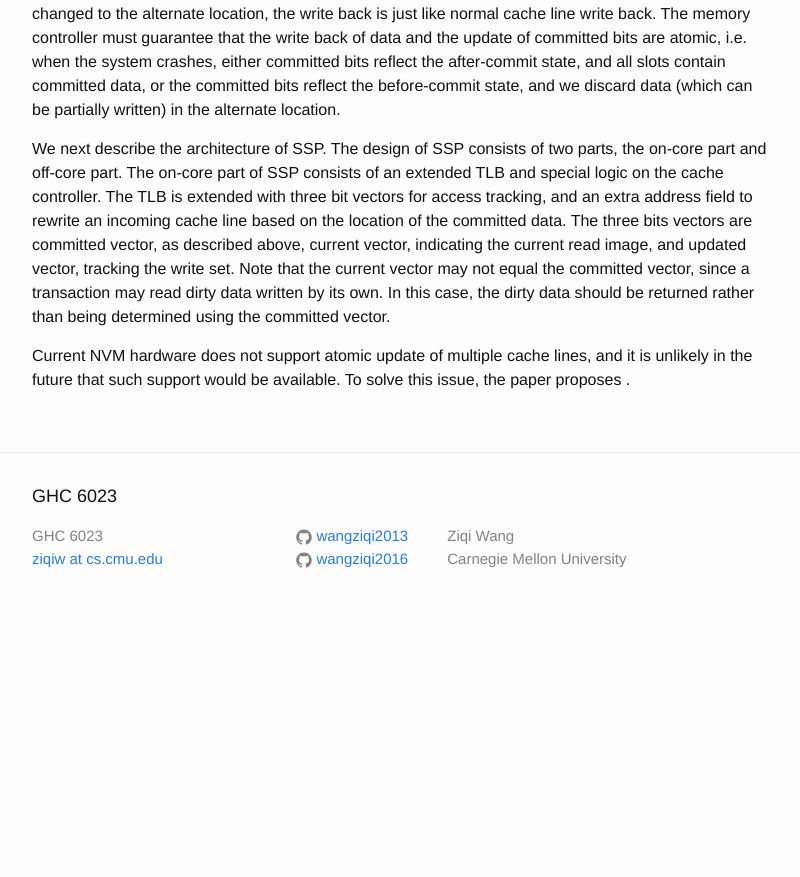
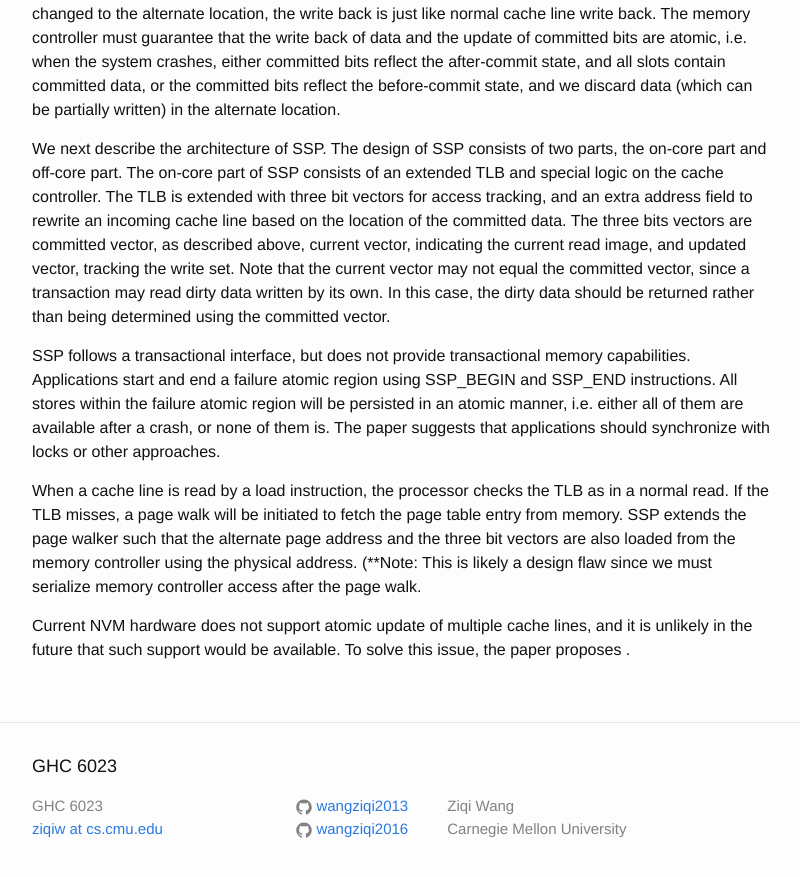
Before and after one commit to wangziqi2013/wangziqi2013.github.io, a Jekyll site: the page built from _posts/2019-12-08-ssp.markdown, in a window 1280 px wide and 900 px high, scrolled down 1915 px. Shown: the top 877 px of the window, without its empty margins (238-1038 px from the left). Built offline with Jekyll 4.4.1, drawn with Linux system fonts in a browser that asks for light colours; before the commit the page ends 2545 px from its top, so only the background shows below that.

Commit message:
Working on read

```diff
--- a/_posts/2019-12-08-ssp.markdown
+++ b/_posts/2019-12-08-ssp.markdown
@@ -75,6 +75,16 @@ read image, and updated vector, tracking the write set. Note that the current ve
 since a transaction may read dirty data written by its own. In this case, the dirty data should be returned rather than
 being determined using the committed vector.
 
+SSP follows a transactional interface, but does not provide transactional memory capabilities. Applications start and end
+a failure atomic region using SSP_BEGIN and SSP_END instructions. All stores within the failure atomic region will be
+persisted in an atomic manner, i.e. either all of them are available after a crash, or none of them is. The paper suggests
+that applications should synchronize with locks or other approaches.
+
+When a cache line is read by a load instruction, the processor checks the TLB as in a normal read. If the TLB misses,
+a page walk will be initiated to fetch the page table entry from memory. SSP extends the page walker such that the
+alternate page address and the three bit vectors are also loaded from the memory controller using the physical address.
+(**Note: This is likely a design flaw since we must serialize memory controller access after the page walk.
+
 
 Current NVM hardware does not support atomic update of multiple cache lines, and it is
 unlikely in the future that such support would be available. To solve this issue, the paper proposes .
```
